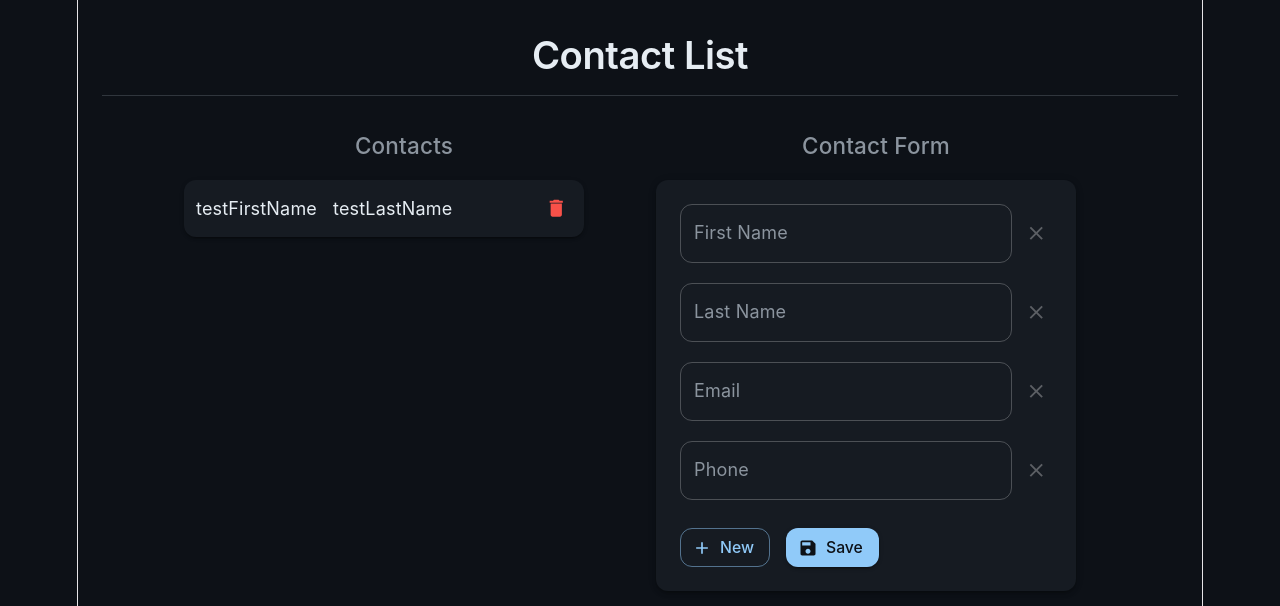
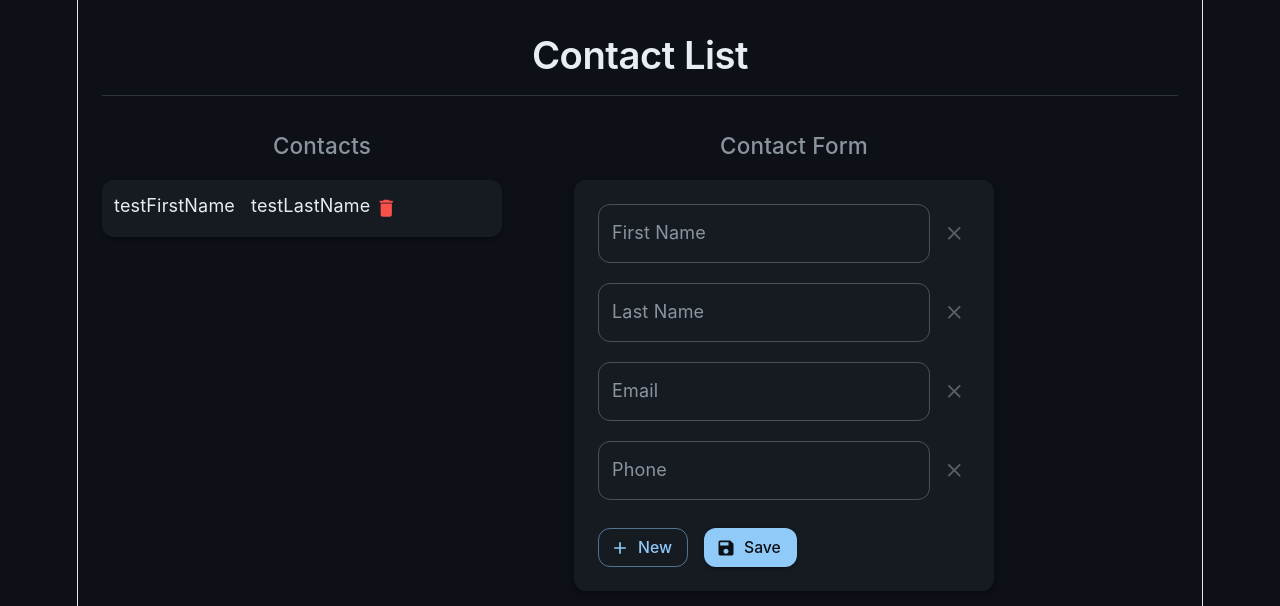
Before and after one commit to turcew/React.-Contact-List, a React (Vite) app: page / in a window 1280 px wide. Shown: the top 606 px of the page. Built offline with nearby package versions, Linux system fonts and the light colour scheme; data requests are answered from the project's data file.

Commit message:
Fix style names

```diff
--- a/src/App.jsx
+++ b/src/App.jsx
@@ -91,8 +91,8 @@ const App = () => {
               display: "flex",
               flexDirection: { xs: "column", md: "row" },
               gap: 4,
-              justifyContent: "center",
-              alignItems: { xs: "center", md: "flex-start" },
+              justifycontent: "center",
+              alignitems: { xs: "center", md: "flex-start" },
             }}
           >
             <Box sx={{ flex: 1, maxWidth: 440 }}>
--- a/src/components/WatchForm/ContactForm.jsx
+++ b/src/components/WatchForm/ContactForm.jsx
@@ -94,7 +94,7 @@ const ContactForm = () => {
               gap: 2.5,
             }}
           >
-            <Stack direction="row" spacing={1} alignItems="flex-start">
+            <Stack direction="row" spacing={1} alignitems="flex-start">
               <TextField
                 name="firstName"
                 label="First Name"
@@ -117,7 +117,7 @@ const ContactForm = () => {
               </IconButton>
             </Stack>
 
-            <Stack direction="row" spacing={1} alignItems="flex-start">
+            <Stack direction="row" spacing={1} alignitems="flex-start">
               <TextField
                 name="lastName"
                 label="Last Name"
@@ -140,7 +140,7 @@ const ContactForm = () => {
               </IconButton>
             </Stack>
 
-            <Stack direction="row" spacing={1} alignItems="flex-start">
+            <Stack direction="row" spacing={1} alignitems="flex-start">
               <TextField
                 name="email"
                 label="Email"
@@ -164,7 +164,7 @@ const ContactForm = () => {
               </IconButton>
             </Stack>
 
-            <Stack direction="row" spacing={1} alignItems="flex-start">
+            <Stack direction="row" spacing={1} alignitems="flex-start">
               <TextField
                 name="phone"
                 label="Phone"
@@ -190,7 +190,7 @@ const ContactForm = () => {
             <Stack
               direction="row"
               spacing={2}
-              justifyContent="center"
+              justifycontent="center"
               sx={{ mt: 1 }}
             >
               <Button
--- a/src/components/WatchItem/ContactItem.jsx
+++ b/src/components/WatchItem/ContactItem.jsx
@@ -50,8 +50,8 @@ const ContactItem = ({ contact }) => {
       <Box
         sx={{
           display: "flex",
-          alignItems: "center",
-          justifyContent: "space-between",
+          alignitems: "center",
+          justifycontent: "space-between",
         }}
       >
         <Box sx={{ display: "flex", gap: 2, overflow: "hidden" }}>
```
